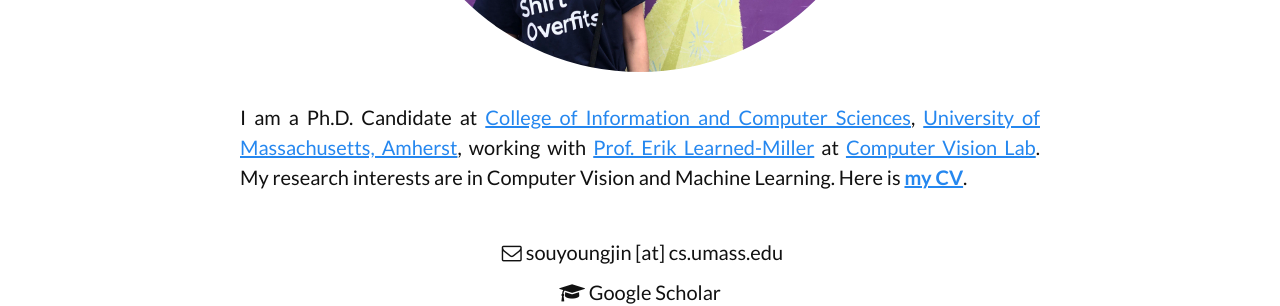
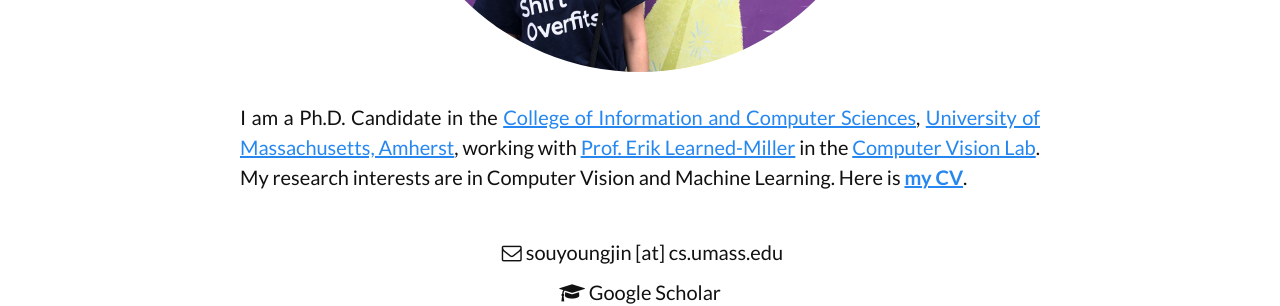
Before and after one commit to souyoungjin/souyoungjin.github.io, a Jekyll site: the page built from index.html, in a window 1280 px wide. Shown: the part 567-873 px from the top of the page. Built offline with Jekyll 4.4.1, drawn with Linux system fonts in a browser that asks for light colours; the list of posts is cut into pages by our own code.

Commit message:
minor edits

```diff
--- a/_config.yml
+++ b/_config.yml
@@ -11,7 +11,7 @@
 # Author settings
 author: SouYoung Jin # add your name
 author-pic: souyoung.jpeg
-about-author: I am a Ph.D. Candidate at <a href="https://www.cics.umass.edu/" target="_blank">College of Information and Computer Sciences</a>, <a href="https://www.umass.edu/" target="_blank">University of Massachusetts, Amherst</a>, working with <a href="https://people.cs.umass.edu/~elm/" target="_blank">Prof. Erik Learned-Miller</a> at <a href="http://vis-www.cs.umass.edu/" target="_blank">Computer Vision Lab</a>. My research interests are in Computer Vision and Machine Learning. Here is <a href="https://people.cs.umass.edu/~souyoungjin/souyoung_cv.pdf" target="_blank"><b>my CV</b></a>.
+about-author: I am a Ph.D. Candidate in the <a href="https://www.cics.umass.edu/" target="_blank">College of Information and Computer Sciences</a>, <a href="https://www.umass.edu/" target="_blank">University of Massachusetts, Amherst</a>, working with <a href="https://people.cs.umass.edu/~elm/" target="_blank">Prof. Erik Learned-Miller</a> in the <a href="http://vis-www.cs.umass.edu/" target="_blank">Computer Vision Lab</a>. My research interests are in Computer Vision and Machine Learning. Here is <a href="https://people.cs.umass.edu/~souyoungjin/souyoung_cv.pdf" target="_blank"><b>my CV</b></a>.
 
 # Contact links
 email: souyoungjin@cs.umass.edu # Add your Email address
```
